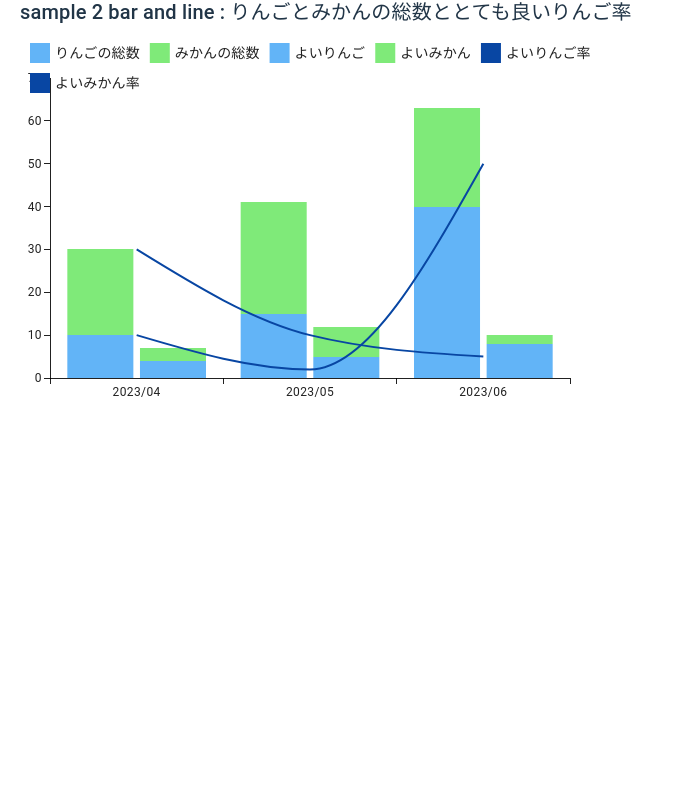
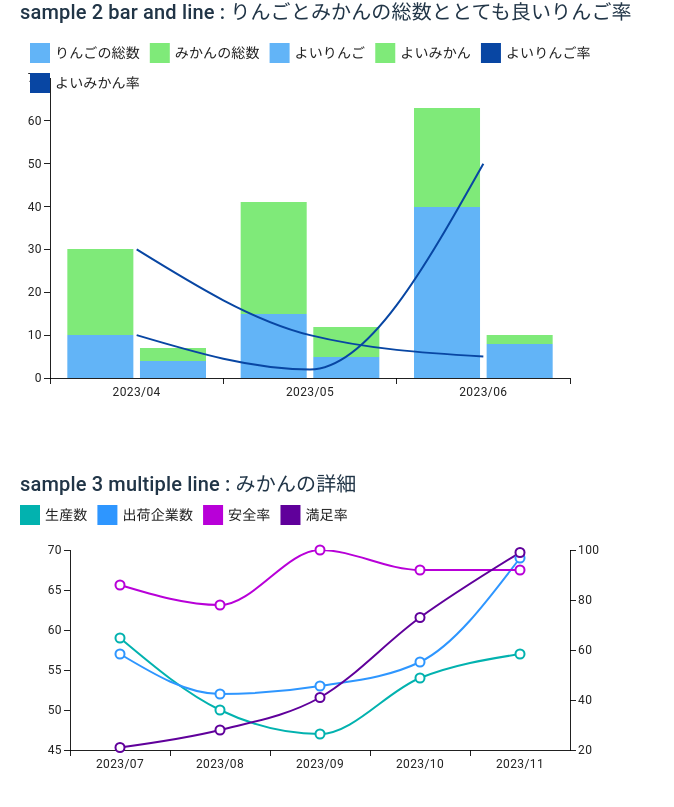
Before and after one commit to moepyxxx/sample_charts, a React (Vite) app: page / in a window 1280 px wide. Shown: the part 493-1300 px from the top of the page, without its empty margins (0-674 px from the left). Before the commit the page ends 941 px from the top, so only its background shows below. Built offline with nearby package versions, Linux system fonts and the light colour scheme.

Commit message:
update: sample 3を追加した

```diff
--- a/src/App.tsx
+++ b/src/App.tsx
@@ -1,13 +1,15 @@
-import './App.css';
-import { Sample2 } from './components/mui/Sample2';
-import { Sample1 } from './components/mui/Sample1';
-import { Stack } from '@mui/material';
+import "./App.css";
+import { Sample2 } from "./components/mui/Sample2";
+import { Sample1 } from "./components/mui/Sample1";
+import { Stack } from "@mui/material";
+import { Sample3 } from "./components/mui/Sample3";
 
 function App() {
   return (
     <Stack spacing={5}>
       <Sample1 />
       <Sample2 />
+      <Sample3 />
     </Stack>
   );
 }
--- /dev/null
+++ b/src/components/mui/Sample3.tsx
@@ -0,0 +1,146 @@
+import { FC, useMemo } from "react";
+import { LineChart, LineSeriesType } from "@mui/x-charts";
+import { Box, Typography } from "@mui/material";
+import { MakeOptional } from "@mui/x-charts/internals";
+
+type Data = Partial<{
+  createCount: number;
+  companyCount: number;
+  safetyPercentage: number;
+  satisfactionPercentage: number;
+}> & {
+  month: string;
+};
+
+const dataset: Data[] = [
+  {
+    createCount: 59,
+    companyCount: 57,
+    safetyPercentage: 86,
+    satisfactionPercentage: 21,
+    month: "2023/07",
+  },
+  {
+    createCount: 50,
+    companyCount: 52,
+    safetyPercentage: 78,
+    satisfactionPercentage: 28,
+    month: "2023/08",
+  },
+  {
+    createCount: 47,
+    companyCount: 53,
+    safetyPercentage: 100,
+    satisfactionPercentage: 41,
+    month: "2023/09",
+  },
+  {
+    createCount: 54,
+    companyCount: 56,
+    safetyPercentage: 92,
+    satisfactionPercentage: 73,
+    month: "2023/10",
+  },
+  {
+    createCount: 57,
+    companyCount: 69,
+    safetyPercentage: 92,
+    satisfactionPercentage: 99,
+    month: "2023/11",
+  },
+];
+
+export const Sample3: FC = () => {
+  const series = useMemo(() => {
+    const series: MakeOptional<LineSeriesType, "type">[] = [];
+    series.push({
+      dataKey: "createCount",
+      type: "line",
+      yAxisId: "left",
+      label: "生産数",
+      valueFormatter: (value) => `${value}個`,
+    });
+    series.push({
+      dataKey: "companyCount",
+      type: "line",
+      yAxisId: "left",
+      label: "出荷企業数",
+      valueFormatter: (value) => `${value}社`,
+    });
+    series.push({
+      dataKey: "safetyPercentage",
+      type: "line",
+      yAxisId: "right",
+      label: "安全率",
+      valueFormatter: (value) => `${value}%`,
+    });
+    series.push({
+      dataKey: "satisfactionPercentage",
+      type: "line",
+      yAxisId: "right",
+      label: "満足率",
+      valueFormatter: (value) => `${value}%`,
+    });
+    return series;
+  }, []);
+
+  return (
+    <Box>
+      <Typography variant="h6">
+        sample 3 multiple line : みかんの詳細
+      </Typography>
+      <LineChart
+        dataset={dataset}
+        width={600}
+        height={300}
+        axisHighlight={{
+          x: "band",
+        }}
+        margin={{
+          top: 50,
+          right: 50,
+          bottom: 50,
+          left: 50,
+        }}
+        xAxis={[
+          {
+            scaleType: "band",
+            dataKey: "month",
+            tickPlacement: "start",
+            tickLabelPlacement: "middle",
+            position: "top",
+          },
+        ]}
+        yAxis={[
+          {
+            id: "left",
+            scaleType: "linear",
+            labelStyle: {
+              fontSize: 12,
+            },
+          },
+          {
+            id: "right",
+            max: 100,
+            labelStyle: {
+              fontSize: 12,
+            },
+          },
+        ]}
+        leftAxis="left"
+        rightAxis="right"
+        series={series}
+        slotProps={{
+          legend: {
+            direction: "row",
+            position: { vertical: "top", horizontal: "left" },
+            padding: 0,
+            labelStyle: {
+              fontSize: 14,
+            },
+          },
+        }}
+      />
+    </Box>
+  );
+};
```
Also changed, not shown: src/components/mui/Sample2.tsx (+41 -42 lines).
